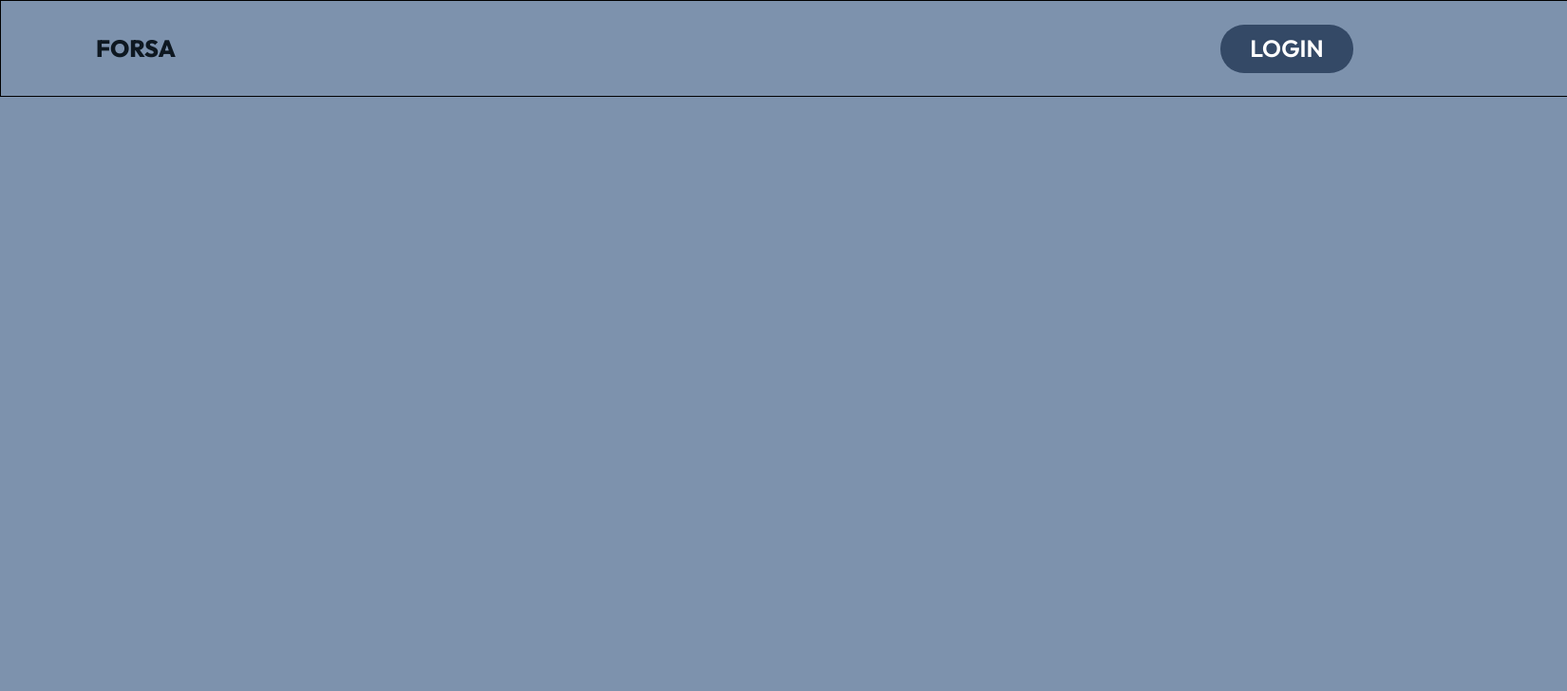
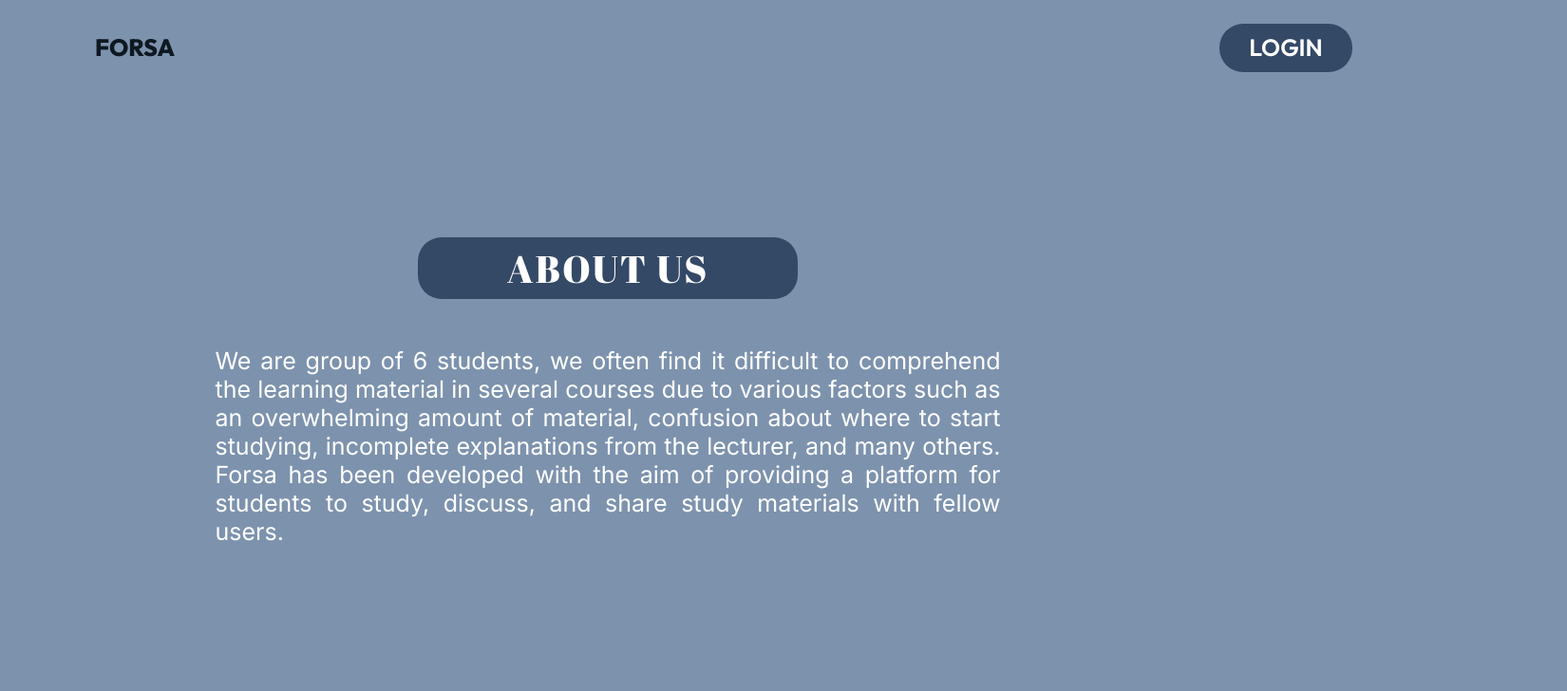
Before and after one commit to SatrioHalim/project_HCI_10, a plain HTML site: page aboutuspage.html in a window 1280 px wide. Shown: the top 728 px of the page at 95% size, 1650 px wide, since content can reach past the window. Drawn offline with Linux system fonts and the light colour scheme.

Commit message:
10/06/2024

```diff
--- /dev/null
+++ b/aboutus.js
@@ -0,0 +1,23 @@
+const slider = document.querySelector(".slider");
+const slides = document.querySelectorAll(".slide");
+const prevBtn = document.querySelector(".prev");
+const nextBtn = document.querySelector(".next");
+
+let slideIndex = 0;
+slides[slideIndex].classList.add("active");
+prevBtn.addEventListener("click", prevSlide);
+nextBtn.addEventListener("click", nextSlide);
+
+function prevSlide(){
+    slides[slideIndex].classList.remove("active");
+    slideIndex = (slideIndex === 0) ? slides.length - 1 : slideIndex -1;
+    slides[slideIndex].classList.add("active");
+    slider.style.transform = "translateX(-${slideIndex * 100}%)";
+}
+
+function nextSlide(){
+    slides[slideIndex].classList.remove("active");
+    slideIndex = (slideIndex === slides.length - 1) ? 0 : slideIndex + 1;
+    slides[slideIndex].classList.add("active");
+    slider.style.transform = "translateX(-${slideIndex * 100}%)";
+}
--- a/aboutuspage.css
+++ b/aboutuspage.css
@@ -1,3 +1,5 @@
+@import url('https://fonts.googleapis.com/css2?family=Abril+Fatface&display=swap');
+@import url('https://fonts.googleapis.com/css2?family=Inter:wght@100..900&display=swap');
 *{
     margin: 0;
     padding: 0;
@@ -20,13 +22,12 @@ body{
     }
 }
 nav{
-    position: fixed;
     display: flex;
     justify-content: start;
     align-items: center;
     flex-direction: row;
     background-color: #7D92AD;
-    border: 1px solid black;
+    /* border: 1px solid black; */
     width: 1550px;
     height: 100px;
     padding-left: 100px;
@@ -45,6 +46,9 @@ nav a{
     font-size: 25px;
     color: rgba(14, 24, 33, 1);
 }
+.login_wrap{
+    margin-left: 1100px;
+}
 .container_login{
     width: 140px;
     height: 51px;
@@ -60,5 +64,74 @@ nav a{
     font-weight:600;
     font-style: normal;
     font-size: 25px;
-    margin-left: 1100px;
 }
+.container_login:hover{
+    background-color: white;
+    color: black;
+    transition: ease-in-out 0.3s;
+}
+.content_container{
+    width: 100vw;
+    height: 1500px;
+    /* border: 2px solid red; */
+    margin-bottom: 100px;
+    display: flex;
+    justify-content: center;
+    align-items: center;
+    flex-direction: column;
+    overflow: hidden;
+}
+.slider{
+    height: 1500px;
+    width: 1100px;
+    border: 1px solid black;
+    display: flex;
+    align-items: center;
+    justify-content: center;
+    flex-direction: column;
+    overflow: hidden;
+}
+.slide{
+    height: 700px;
+    width: 1100px;
+    display: flex;
+    justify-content: start;
+    align-items: center;
+    flex-direction: column;
+    background-size: cover;
+    background-position: center;
+}
+.slide img{
+    margin-top: 0px;
+    width: 70%;
+}
+.aboutus_title{
+    margin-top: 50px;
+    font-family: "Abril Fatface", serif;
+    font-optical-sizing: auto;
+    font-weight: normal;
+    font-style: normal;
+    font-size: 40px;
+    width: 400px;
+    height: 65px;
+    color: white;
+    border-radius: 25px;
+    background-color: #344966;
+    display: flex;
+    align-items: center;
+    justify-content: center;
+    letter-spacing: 2px;
+    margin-top: 100px;
+}
+.aboutus_desc{
+    margin-top: 50px;
+    width: 827px;
+    text-align: justify;
+    font-family: "Inter", sans-serif;
+    font-size: 25px;
+    font-weight: normal;
+    color: white;
+}
+.slider_controls{
+    margin: 70px;
+}
--- a/aboutuspage.html
+++ b/aboutuspage.html
@@ -12,16 +12,31 @@
 </head>
 <body>
     <nav>
-        <a href="">
+        <a href="index.html">
             <p id="font_forsa">FORSA</p>
         </a>
-        <div></div>
-        <div class="container_login">
-            LOGIN
+        <div class="login_wrap">
+            <a href="">
+                <div class="container_login">
+                    LOGIN
+                </div>
+            </a>
+
         </div>
-
-
     </nav>
-    <div class=""></div>
+    <div class="content_container">
+            <div class="slide">
+                <div class="aboutus_title">
+                    ABOUT US
+                </div>
+                <div class="aboutus_desc">
+                    <p>We are group of 6 students, we often find it difficult to comprehend the learning material in several courses due to various factors such as an overwhelming amount of material, confusion about where to start studying, incomplete explanations from the lecturer, and many others. Forsa has been developed with the aim of providing a platform for students to study, discuss, and share study materials with fellow users. </p>
+                </div>
+            </div>
+            <div class="slide">
+                <img src="assets/our team.png" alt="Our team">
+            </div>
+    </div>
+    <script src="aboutus.js"></script>
 </body>
 </html>
```
Also changed, not shown: assets/our team.png (added), 1 other file.
